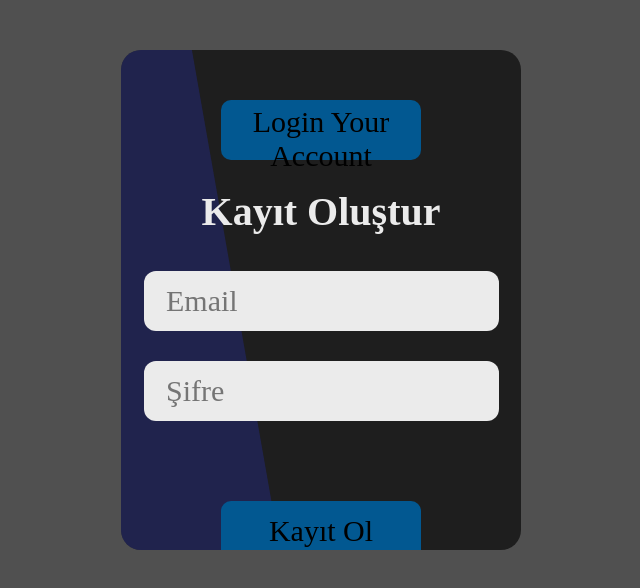
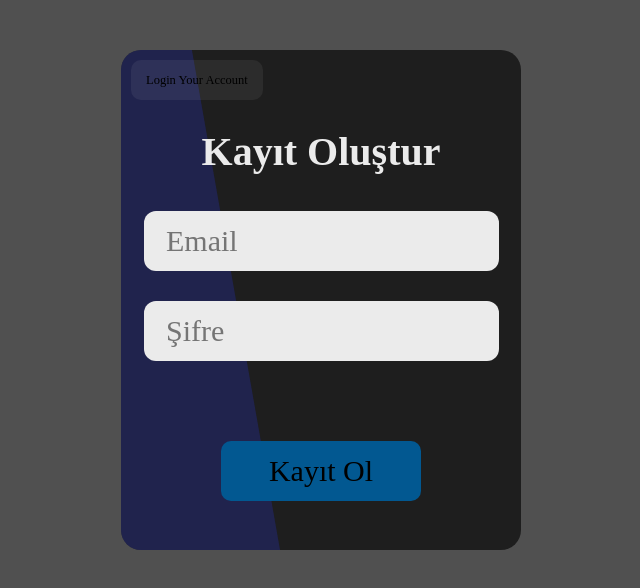
Before and after one commit to Aras1669/Aras-Siteler-2.1, a plain HTML site: page index.html in a window 1280 px wide. Both pictures are taken after typing "name@example.com", "Sample123" into the empty fields and a click on the button "Create An Account". Shown: the whole page, without its empty margins (319-959 px from the left). Drawn offline with Linux system fonts and the light colour scheme.

Commit message:
Update index.css

```diff
--- a/index.css
+++ b/index.css
@@ -34,7 +34,19 @@ body {
     height: 500px;
     transform: skewX(-10deg);
     margin-left: 45px;     }
-#Giris .Switch {
+#Giris #SwitchLogin {
+    width: fit-content;
+    height: 30px;
+    font-size: 12.5px;
+    margin: 10px;
+    padding: 15px;
+    padding-top: 5px;
+    padding-bottom: 5px;
+    border: none;
+    border-radius: 10px;
+    background-color: #ffffff10;
+    color: black;     }
+#Giris #SwitchCreate {
     width: fit-content;
     height: 30px;
     font-size: 12.5px;
```
